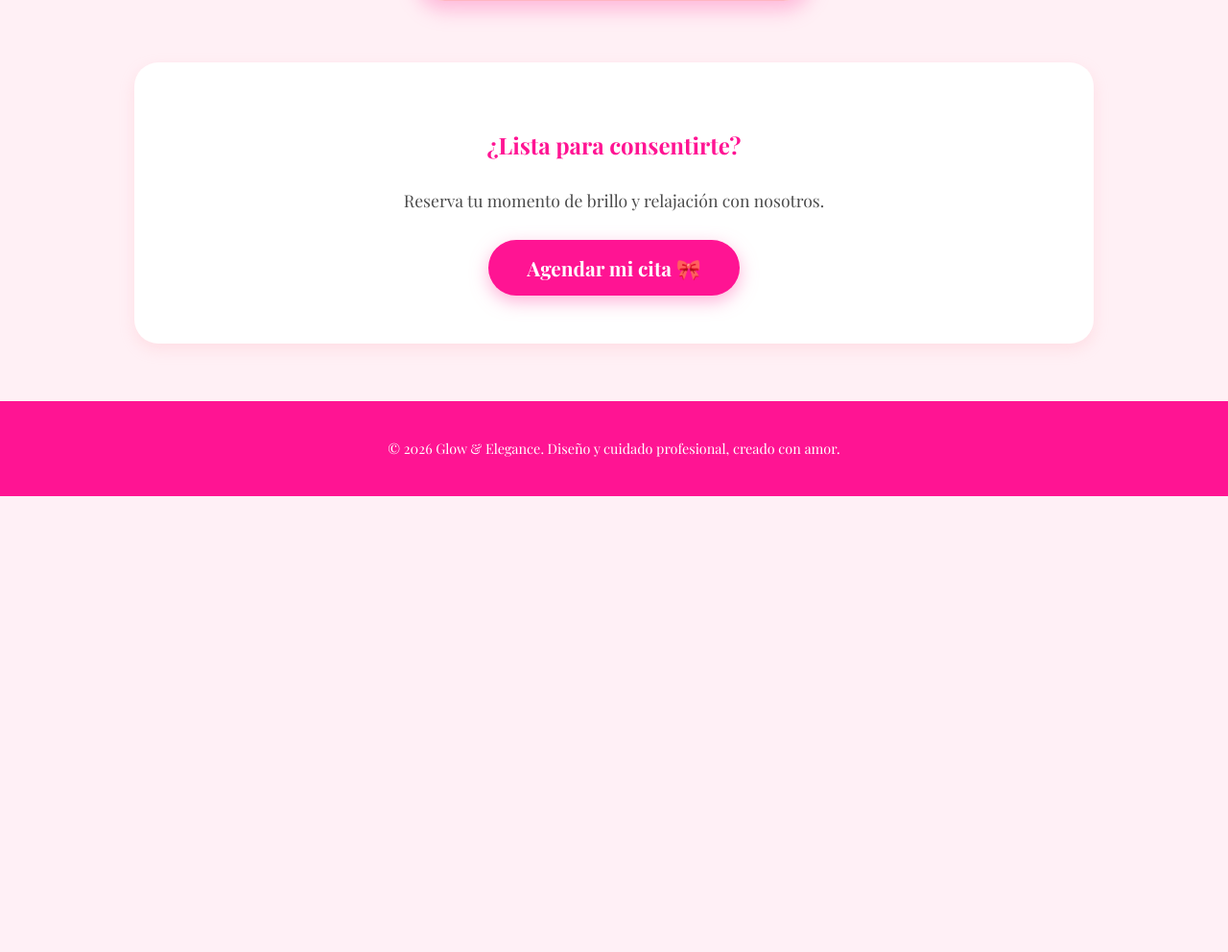
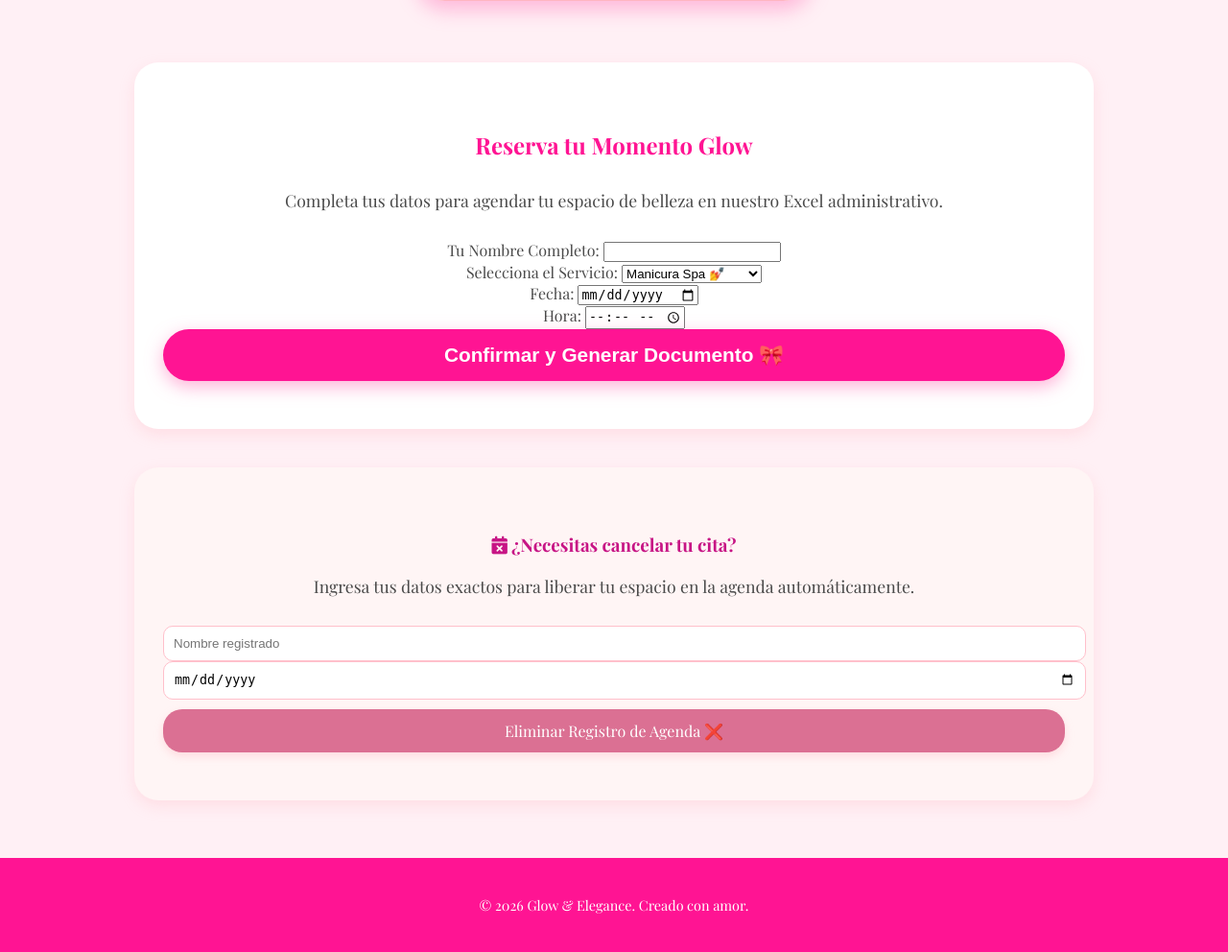
Before and after one commit to r26375146-dev/proyecto-spa, a Flask app: page / in a window 1280 px wide. Shown: the part 1261-2253 px from the top of the page at 96% size. Before the commit the page ends 1778 px from the top, so only its background shows below. Run offline with Flask 3, Linux system fonts and the light colour scheme; some web fonts are replaced.

Commit message:
Update index.html

```diff
--- a/templates/index.html
+++ b/templates/index.html
@@ -21,14 +21,14 @@
         <section class="services">
             <h2>Nuestros Servicios Exclusivos</h2>
             <div class="service-grid">
-                <div class="service-card" id="card-manicura">
+                <div class="service-card">
                     <i class="fas fa-hand-sparkles service-icon"></i>
                     <h3>Manicura Spa</h3>
                     <p>Diseños exclusivos, acrílico y esmaltado semipermanente impecable.</p>
                     <p class="service-price">Desde <span class="price-value">$350</span></p>
                     <button class="btn-info" onclick="abrirModal('manicura')">Ver detalles profesionales</button>
                 </div>
-                <div class="service-card" id="card-masaje">
+                <div class="service-card">
                     <i class="fas fa-spa service-icon"></i>
                     <h3>Masaje Relajante</h3>
                     <p>Desconéctate del estrés con aromaterapia floral y aceites esenciales.</p>
@@ -41,31 +41,93 @@
         <section class="portfolio">
             <h2>Arte en tus Manos</h2>
             <div class="gallery">
-                <img src="{{ url_for('static', filename='images/uñas1.jpg') }}"
-                     alt="Diseño de uñas coquette profesional"
-                     class="gallery-img">
-                </div>
+                <img src="{{ url_for('static', filename='images/uñas1.jpg') }}" alt="Diseño de uñas coquette" class="gallery-img">
+            </div>
         </section>
 
         <section class="booking">
             <div class="booking-content">
-                <h2>¿Lista para consentirte?</h2>
-                <p>Reserva tu momento de brillo y relajación con nosotros.</p>
-                <a href="https://t.me/Spa_Rubi_bot" class="coquette-btn-main">Agendar mi cita 🎀</a>
+                <h2>Reserva tu Momento Glow</h2>
+                <p>Completa tus datos para agendar tu espacio de belleza en nuestro Excel administrativo.</p>
+
+                <form action="/agendar" method="POST" class="coquette-form">
+                    <div class="form-group">
+                        <label>Tu Nombre Completo:</label>
+                        <input type="text" name="nombre" required>
+                    </div>
+                    <div class="form-group">
+                        <label>Selecciona el Servicio:</label>
+                        <select name="servicio" required>
+                            <option value="Manicura Spa">Manicura Spa 💅</option>
+                            <option value="Masaje Relajante">Masaje Relajante 🌸</option>
+                        </select>
+                    </div>
+                    <div class="form-row">
+                        <div class="form-group-half">
+                            <label>Fecha:</label>
+                            <input type="date" name="fecha" required>
+                        </div>
+                        <div class="form-group-half">
+                            <label>Hora:</label>
+                            <input type="time" name="hora" required>
+                        </div>
+                    </div>
+                    <button type="submit" class="coquette-btn-main" style="width: 100%; border: none;">Confirmar y Generar Documento 🎀</button>
+                </form>
+            </div>
+        </section>
+
+        <section class="booking" style="margin-top: 40px; border-color: #e0b0b0; background-color: #FFF5F5;">
+            <div class="booking-content">
+                <h3 style="color: #C71585;"><i class="fas fa-calendar-times"></i> ¿Necesitas cancelar tu cita?</h3>
+                <p>Ingresa tus datos exactos para liberar tu espacio en la agenda automáticamente.</p>
+                <form action="/cancelar" method="POST" class="coquette-form" style="box-shadow: none; background: transparent; border: none; padding: 0;">
+                    <div class="form-row">
+                        <div class="form-group-half">
+                            <input type="text" name="nombre_cancelar" placeholder="Nombre registrado" required style="width:100%; padding:10px; border-radius:10px; border:1px solid #FFC0CB;">
+                        </div>
+                        <div class="form-group-half">
+                            <input type="date" name="fecha_cancelar" required style="width:100%; padding:10px; border-radius:10px; border:1px solid #FFC0CB;">
+                        </div>
+                    </div>
+                    <button type="submit" class="btn-info" style="background-color: #DB7093; color: white; margin-top: 10px;">Eliminar Registro de Agenda ❌</button>
+                </form>
             </div>
         </section>
     </main>
 
+    {% if error_ocupado %}
+    <div class="modal-overlay" style="display: flex;">
+        <div class="modal-content" style="border: 3px solid #FF0000;">
+            <i class="fas fa-exclamation-triangle" style="font-size: 3.5rem; color: #FF0000; margin-bottom: 15px;"></i>
+            <h3 style="color: #FF0000;">Horario No Disponible</h3>
+            <p>Lo sentimos, el día <strong>{{ fecha_ocu }}</strong> a las <strong>{{ hora_ocu }}</strong> ya está reservado por otra clienta.</p>
+            <p>Por favor, selecciona una fecha u hora diferente. 🌸</p>
+            <button class="coquette-btn-main" onclick="window.location.href='/'" style="border:none; background-color: #4A4A4A;">Volver a Intentar</button>
+        </div>
+    </div>
+    {% endif %}
+
+    {% if cancelacion_exitosa %}
+    <div class="modal-overlay" style="display: flex;">
+        <div class="modal-content" style="border: 3px solid #DB7093;">
+            <i class="fas fa-trash-alt" style="font-size: 3.5rem; color: #DB7093; margin-bottom: 15px;"></i>
+            <h3 style="color: #DB7093;">Cita Cancelada</h3>
+            <p>Tu registro ha sido eliminado con éxito de nuestra base de datos en Excel. Tu espacio está libre nuevamente.</p>
+            <button class="coquette-btn-main" onclick="window.location.href='/'" style="border:none;">Aceptar</button>
+        </div>
+    </div>
+    {% endif %}
+
     <div id="serviceModal" class="modal-overlay">
         <div class="modal-content">
             <span class="close-modal" onclick="cerrarModal()">&times;</span>
-            <div id="modalData">
-                </div>
+            <div id="modalData"></div>
         </div>
     </div>
 
     <footer>
-        <p>&copy; 2026 Glow & Elegance. Diseño y cuidado profesional, creado con amor.</p>
+        <p>&copy; 2026 Glow & Elegance. Creado con amor.</p>
     </footer>
 
     <script src="{{ url_for('static', filename='script.js') }}"></script>
```
